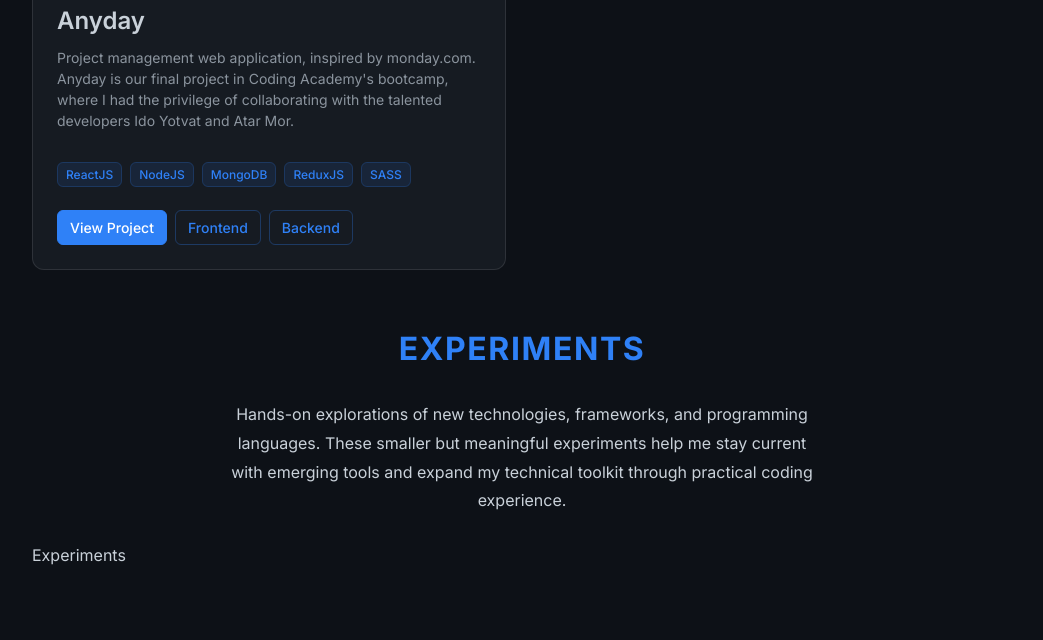
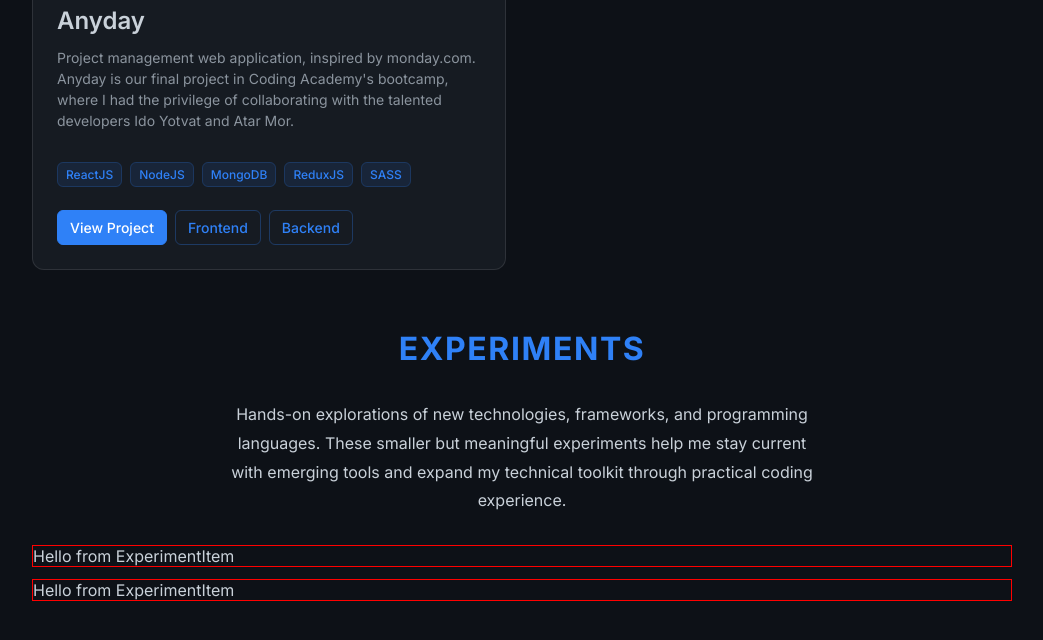
Before and after one commit to RonFelsenfeld/personal-website, a Next.js app: page / in a window 1280 px wide. Shown: the part 1420-2060 px from the top of the page, without its empty margins (118-1161 px from the left). Built offline with nearby package versions, Linux system fonts and the light colour scheme.

Commit message:
feat(experiments) - create simple experiments item

```diff
--- /dev/null
+++ b/src/components/sections/experiments/ExperimentItem/ExperimentItem.module.scss
@@ -0,0 +1,3 @@
+.experimentItem {
+  border: 1px solid red;
+}
--- /dev/null
+++ b/src/components/sections/experiments/ExperimentItem/ExperimentItem.tsx
@@ -0,0 +1,19 @@
+import { Experiment } from '@/types/experiment.types'
+
+import styles from './ExperimentItem.module.scss'
+
+interface ExperimentItemProps {
+  experiment: Experiment
+}
+
+const ExperimentItem = ({ experiment }: ExperimentItemProps) => {
+  console.log('experiment:', experiment)
+
+  return (
+    <section className={styles.experimentItem}>
+      Hello from ExperimentItem
+    </section>
+  )
+}
+
+export default ExperimentItem
--- a/src/components/sections/experiments/ExperimentsSection/ExperimentsSection.tsx
+++ b/src/components/sections/experiments/ExperimentsSection/ExperimentsSection.tsx
@@ -1,19 +1,41 @@
+import { Experiment } from '@/types/experiment.types'
+
+import { mergeExperimentsTextsAndMetadata } from '@/utils/experiments.utils'
+
+import { experimentsMetadata } from '@/constants/experiments'
+import { i18n } from '@/constants/texts'
+
 import { SectionLayout } from '@/components/layouts'
+import { List } from '@/components/UI'
 
-import { i18n } from '@/constants/texts'
+import ExperimentItem from '../ExperimentItem/ExperimentItem'
 
 import styles from './ExperimentsSection.module.scss'
 
 const { experimentsSection: experimentsSectionI18n } = i18n
+const { title, description, experimentsTexts } = experimentsSectionI18n
 
 const ExperimentsSection = () => {
+  const experiments = mergeExperimentsTextsAndMetadata(
+    experimentsTexts,
+    experimentsMetadata
+  )
+
+  const renderExperiment = (experiment: Experiment) => {
+    return <ExperimentItem experiment={experiment} />
+  }
+
   return (
     <SectionLayout
-      title={experimentsSectionI18n.title}
-      description={experimentsSectionI18n.description}
+      title={title}
+      description={description}
       className={styles.experimentsSection}
     >
-      <p>Experiments</p>
+      <List<Experiment>
+        items={experiments}
+        renderItem={renderExperiment}
+        className={styles.experimentsList}
+      />
     </SectionLayout>
   )
 }
--- a/src/components/sections/projects/ProjectsSection/ProjectsSection.tsx
+++ b/src/components/sections/projects/ProjectsSection/ProjectsSection.tsx
@@ -13,7 +13,6 @@ import ProjectItem from '../ProjectItem/ProjectItem'
 import styles from './ProjectsSection.module.scss'
 
 const { projectsSection } = i18n
-
 const { title, description, projectsTexts } = projectsSection
 
 const ProjectsSection = () => {
@@ -32,7 +31,7 @@ const ProjectsSection = () => {
       description={description}
       className={styles.projectsSection}
     >
-      <List
+      <List<Project>
         items={projects}
         renderItem={renderProject}
         className={styles.projectsList}
--- /dev/null
+++ b/src/constants/experiments.ts
@@ -0,0 +1,14 @@
+import { ExperimentMetadata, ExperimentName } from '@/types/experiment.types'
+
+export const experimentsMetadata: Record<ExperimentName, ExperimentMetadata> = {
+  [ExperimentName.MCPPlayground]: {
+    id: 'mcp-playground-experiment',
+    technologies: ['Python', 'MCP'],
+    repositoryLink: 'https://github.com/RonFelsenfeld/mcp-playground',
+  },
+  [ExperimentName.GoProxy]: {
+    id: 'go-proxy-experiment',
+    technologies: ['Go'],
+    repositoryLink: 'https://github.com/RonFelsenfeld/go-proxy',
+  },
+}
--- a/src/constants/texts.ts
+++ b/src/constants/texts.ts
@@ -1,4 +1,5 @@
 import { ProjectName } from '@/types/project.types'
+import { ExperimentName } from '@/types/experiment.types'
 
 const aboutMeSection = {
   name: 'Ron Felsenfeld',
@@ -40,6 +41,18 @@ const experimentsSection = {
   title: 'Experiments',
   description:
     'Hands-on explorations of new technologies, frameworks, and programming languages. These smaller but meaningful experiments help me stay current with emerging tools and expand my technical toolkit through practical coding experience.',
+  experimentsTexts: {
+    [ExperimentName.MCPPlayground]: {
+      title: 'MCP Playground',
+      description:
+        'MCP Playground is a web application that allows you to play with the MCP (Model Context Protocol) library. It is a playground for the MCP library.',
+    },
+    [ExperimentName.GoProxy]: {
+      title: 'Go Proxy',
+      description:
+        'Go Proxy is a web application that allows you to proxy requests to the MCP library.',
+    },
+  },
 }
 
 export const i18n = {
--- /dev/null
+++ b/src/types/experiment.types.ts
@@ -0,0 +1,30 @@
+export enum ExperimentName {
+  MCPPlayground = 'MCPPlayground',
+  GoProxy = 'GoProxy',
+}
+
+export interface ExperimentMetadata {
+  id: string
+  technologies: string[]
+  repositoryLink: string
+}
+
+export type ExperimentsTexts = Record<
+  ExperimentName,
+  Pick<Experiment, 'title' | 'description'>
+>
+
+/*
+  Notes:
+
+  - Because the List component is generic and requires a T with id, the id field needs to be at the top-level of the Experiment type.
+
+  - The initial separation of the texts and the metadata is done to later support i18n.
+*/
+
+export interface Experiment {
+  id: string
+  title: string
+  description: string
+  metadata: Omit<ExperimentMetadata, 'id'>
+}
--- /dev/null
+++ b/src/utils/experiments.utils.ts
@@ -0,0 +1,27 @@
+import {
+  Experiment,
+  ExperimentMetadata,
+  ExperimentName,
+  ExperimentsTexts,
+} from '@/types/experiment.types'
+
+export const mergeExperimentsTextsAndMetadata = (
+  experimentsTexts: ExperimentsTexts,
+  experimentsMetadata: Record<ExperimentName, ExperimentMetadata>
+): Experiment[] => {
+  const experimentNames = Object.values(ExperimentName)
+
+  const fullExperiments = experimentNames.map(experimentName => {
+    const experimentTexts = experimentsTexts[experimentName]
+    const { id, ...restExperimentMetadata } =
+      experimentsMetadata[experimentName]
+
+    return {
+      id,
+      ...experimentTexts,
+      metadata: restExperimentMetadata,
+    }
+  })
+
+  return fullExperiments
+}
```
Also changed, not shown: src/types/project.types.ts (+8 -0 lines).
